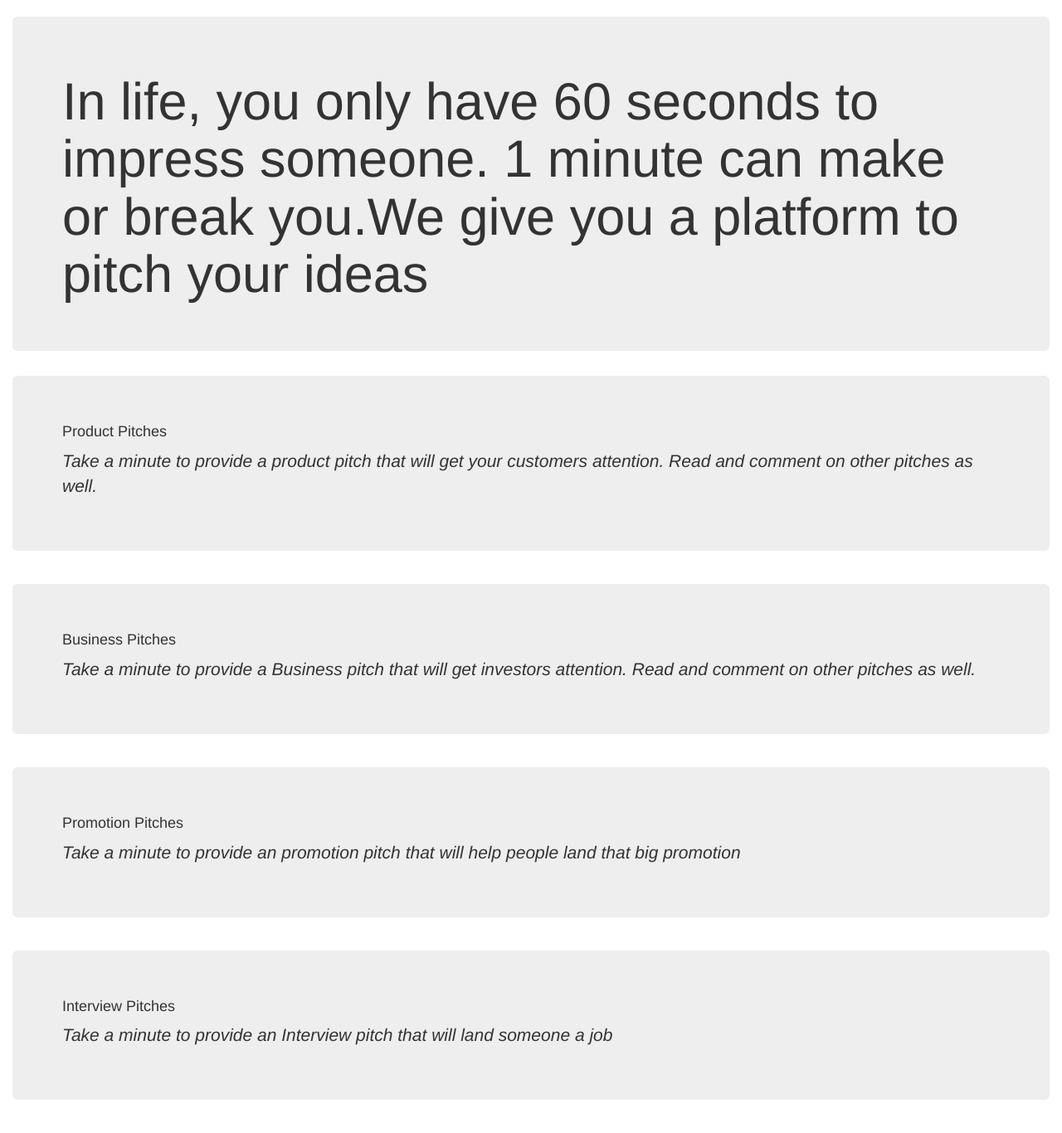
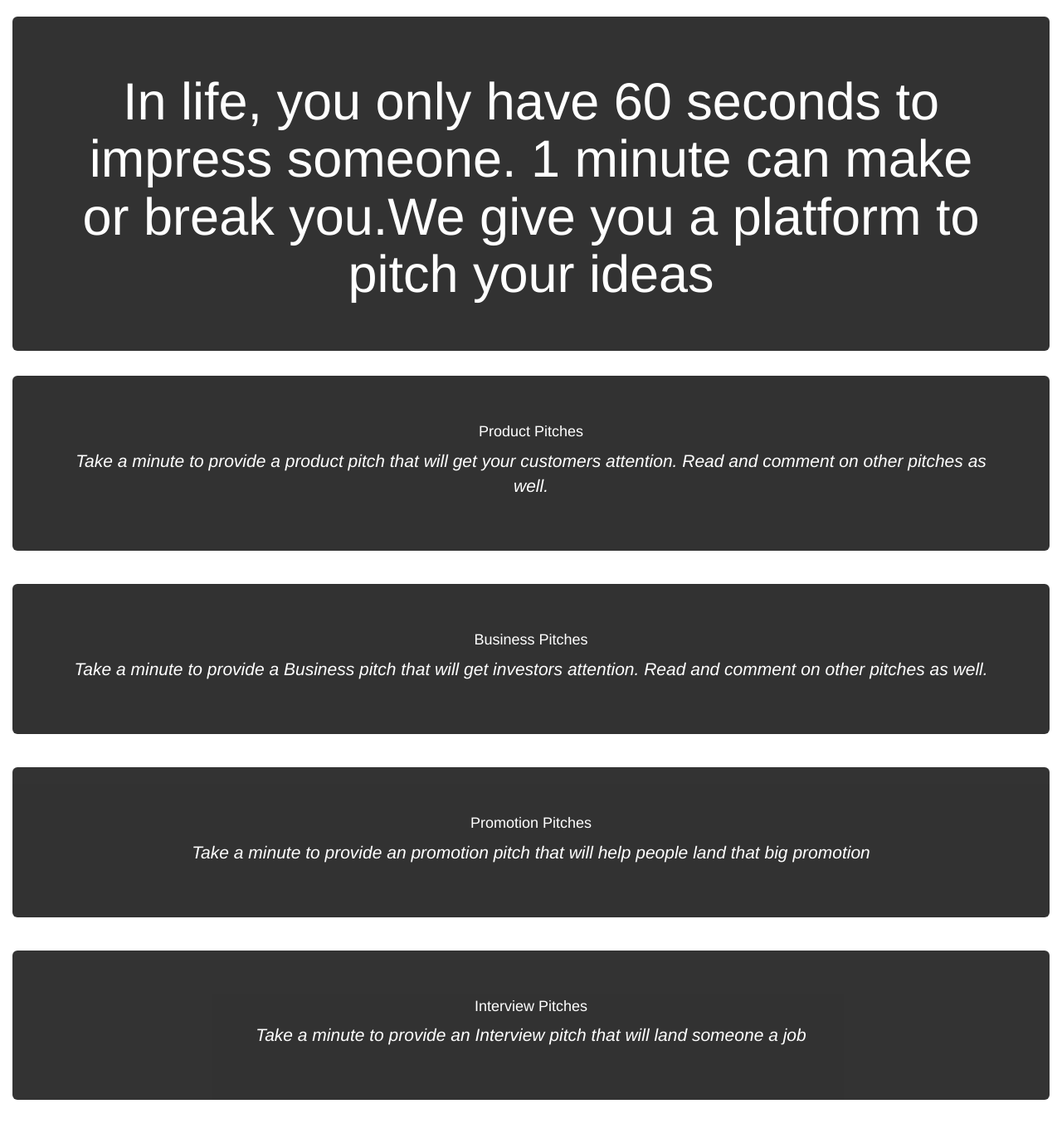
Before and after one commit to Lornakimani62/IP4-_One-Minute-Pitch, a Flask app: template app/templates/index.html in a window 1280 px wide. Shown: the part 72-1438 px from the top of the page at 83% size. Run offline with Flask 2, Linux system fonts and the light colour scheme; the template is opened without the code that fills it, so the values that code supplies are empty; some libraries are stand-ins or nearby versions.

Commit message:
This commit is to add the css file

```diff
--- /dev/null
+++ b/app/static/css/index.css
@@ -0,0 +1,7 @@
+.jumbotron{
+    text-align: center;
+    color: white;
+    font-size: 25px;
+    background-color:black;
+    opacity: 0.8;
+  }
--- a/app/templates/macros.html
+++ b/app/templates/macros.html
@@ -2,7 +2,7 @@
 <div class="container-fluid">
     <div class="row">
     {% for pitch in pitches %}
-    <div class="col-md-4 d-flex mb-3">
+    <div class="col-md-6 d-flex mb-3">
     <div class="card border-dark flex-fill">
         <div class="card-header">
             <h5 class="source_title">{{pitch.category}}</h5>
```
